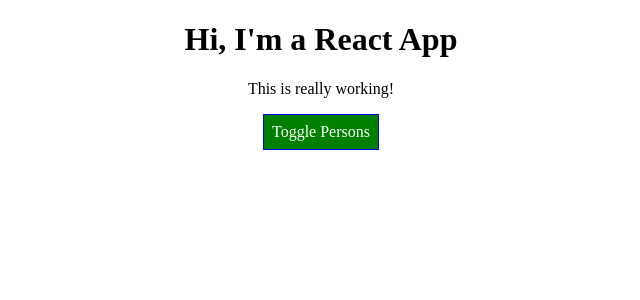
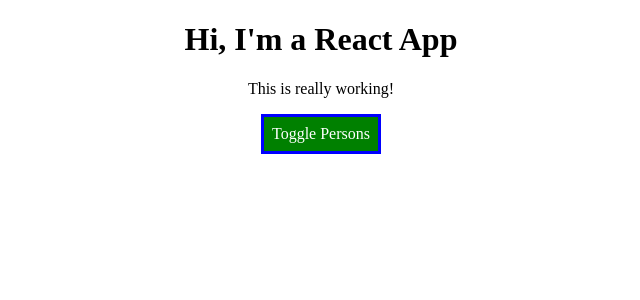
Before and after one commit to MarkoTON/Max-React.github.io, a React (Create React App) app: page / in a window 1280 px wide. Shown: the top 300 px of the page, without its empty margins (319-959 px from the left). Built offline with nearby package versions, Linux system fonts and the light colour scheme.

Commit message:
change border to 3px

```diff
--- a/src/App.js
+++ b/src/App.js
@@ -8,7 +8,7 @@ const StyledButton = styled.button`
   background-color: ${props => props.alt ? 'red' : 'green'};
   color: white;
   font: inherit;
-  border: 1px solid blue;
+  border: 3px solid blue;
   padding: 8px;
   cursor: pointer;
 
```
